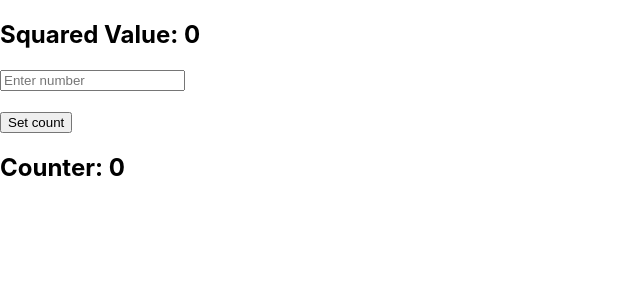
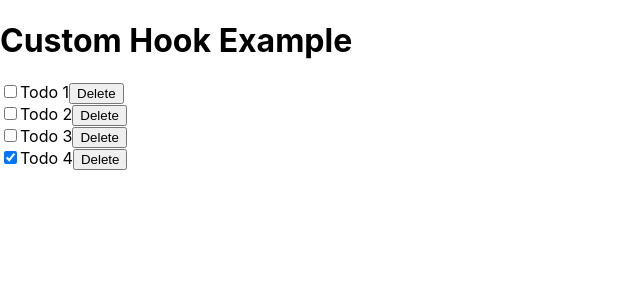
Before and after one commit to gosnippets/reactdemo, a React (Create React App) app: page / in a window 1280 px wide. Shown: the top 300 px of the page, without its empty margins (0-640 px from the left). Built offline with nearby package versions, Linux system fonts and the light colour scheme.

Commit message:
Custom Hooks

```diff
--- a/src/ReactHooks/ReactHooks.jsx
+++ b/src/ReactHooks/ReactHooks.jsx
@@ -5,6 +5,7 @@ import UseRefExample from './UseRefExample'
 import UseReducerExample from './UseReducerExample'
 import UseMemoExample from './UseMemoExample'
 import UseCallbackExample from './UseCallbackExample'
+import UseCustomHookExample from './UseCustomHookExample'
 
 export default function ReactHooks() {
   return (
@@ -14,7 +15,8 @@ export default function ReactHooks() {
       {/* <UseRefExample/> */}
       {/* <UseReducerExample/> */}
       {/* <UseMemoExample/> */}
-      <UseCallbackExample/>
+      {/* <UseCallbackExample/> */}
+      <UseCustomHookExample />
     </>
   )
 }
--- /dev/null
+++ b/src/ReactHooks/UseCustomHookExample.jsx
@@ -0,0 +1,62 @@
+import React, { useState } from 'react'
+import { useEffect } from 'react'
+
+const initialTodos = [{
+    id: 1,
+    title: "Todo 1",
+    completed: false
+},
+{
+    id: 2,
+    title: "Todo 2",
+    completed: false
+},
+{
+    id: 3,
+    title: "Todo 3",
+    completed: false
+},
+{
+    id: 4,
+    title: "Todo 4",
+    completed: true
+},
+]
+
+const useTodos = (todos) => {
+    const [todosState, setTodosState] = useState(todos);
+
+    const updateTodo = (id) => {
+        const newTodo = todosState.map((todo) => {
+            if (todo.id === id) {
+                return { ...todo, completed: !todo.completed }
+            } else { return todo; }
+        })
+        setTodosState(newTodo)
+    }
+
+    const deleteTodo = (id) => {
+        setTodosState(todosState.filter((todo) => todo.id !== id));
+    }
+
+    return [todosState, updateTodo, deleteTodo]
+}
+
+export default function UseCustomHookExample() {
+    const [todos, updateTodo, deleteTodo] = useTodos(initialTodos);
+
+    return (
+        <div>
+            <h1>Custom Hook Example</h1>
+            {todos && todos.map((todo) => (
+                <div key={todo.id}>
+                    <label>
+                        <input type="checkbox" checked={todo.completed} onChange={() => updateTodo(todo.id)} />
+                        {todo.title}
+                        <button onClick={() => deleteTodo(todo.id)}>Delete</button>
+                    </label>
+                </div>
+            ))}
+        </div>
+    )
+}
```
Also changed, not shown: Notes.txt.
